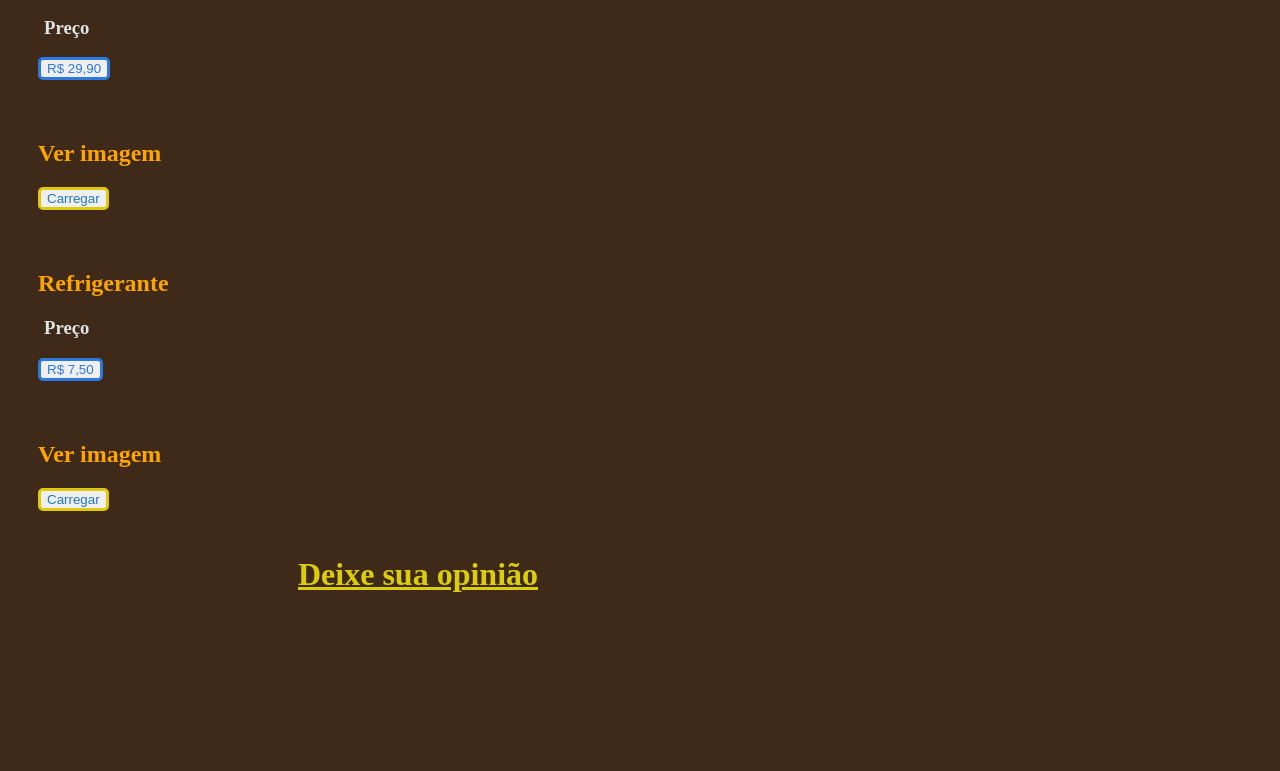
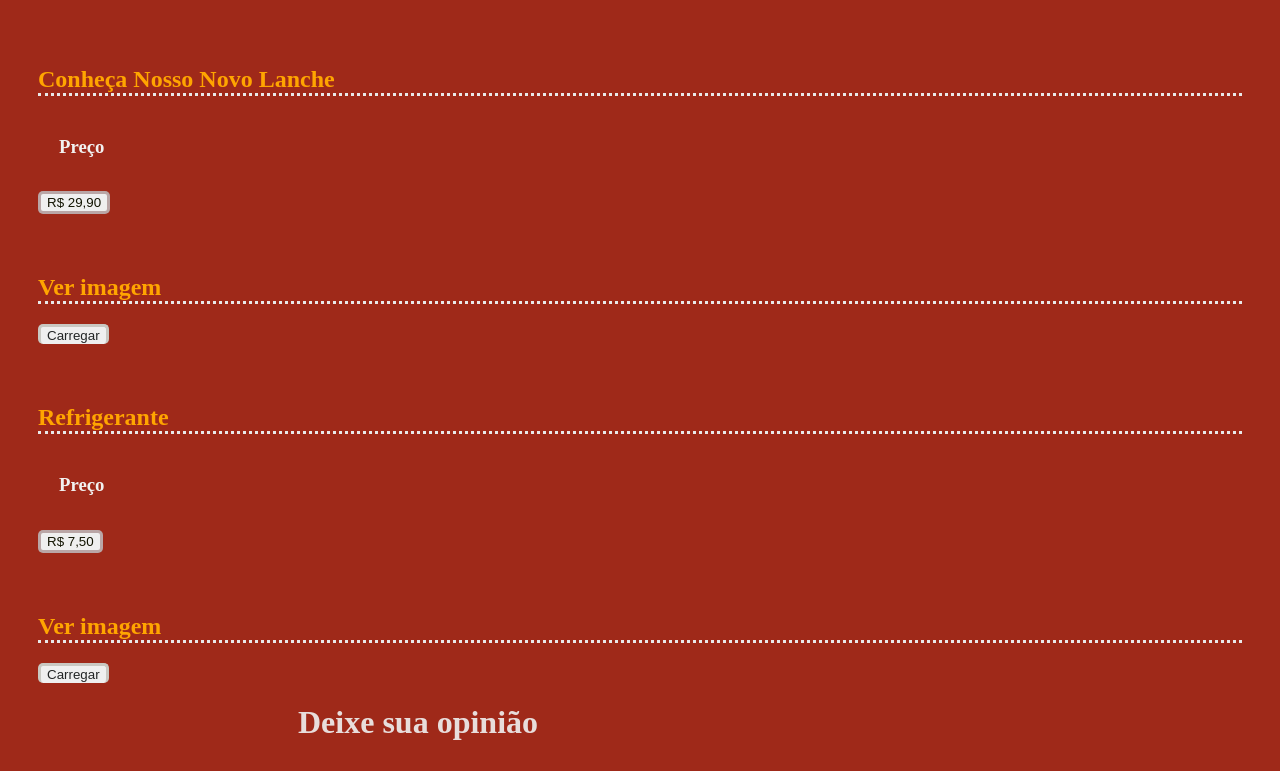
Before and after one commit to grdlondon/Conhe-a-Nosso-Novo-Menu, a plain HTML site: page Index.html in a window 1280 px wide. Shown: the part 874-1645 px from the top of the page. Before the commit the page ends 1488 px from the top, so only its background shows below. Drawn offline with Linux system fonts and the light colour scheme.

Commit message:
Novas mudanças no código

```diff
--- a/Index.html
+++ b/Index.html
@@ -12,7 +12,7 @@
 
     <h1>Special Burguer</h1>
 
-    <h1>Conheça Nosso menu</h1>
+    <h2>Conheça Nosso menu</h2>
 
     <h2>Promoção Dois Hamburgueres</h2>
 
@@ -64,5 +64,6 @@
 
 <h1>Deixe sua opinião</h1>
 
+
 </body>
 </html>
--- a/style.css
+++ b/style.css
@@ -1,28 +1,30 @@
 body{
-   background-color:rgba(44, 19, 2, 0.904)
+   background-color:rgba(150, 19, 2, 0.904)
 
 }
 
 h1{
-    color: rgb(219, 205, 11)
-
+    color: rgba(240, 240, 240, 0.904)
 
 
 }
 
  h1{
-text-decoration: underline;
+
 display: flex;
 align-items: 100px ;
 margin-inline: 290px;
 position: absolute 80px;
 z-index: 9px;
 align-items: center;
-margin-top:  45px;
+margin-bottom:   30px;
+border-top: 90px;
 
 
 
- }
+
+
+}
 
 
 h2{
@@ -31,23 +33,31 @@ h2{
     margin-top: 25px;
     margin-top: 60px;
     text-align: justify;
+border-bottom:  rgb(233, 233, 233) dotted;
+margin-bottom: 20px
 
 }
 
 h3{
-    color: rgb(224, 228, 228);
+    color: rgba(243, 245, 244, 0.986);
 display: flex;
 margin-inline: 40px;
 position: absolute 30px;
 z-index: 999;
 align-items: center;
 margin-left: 36px;
+padding-top: 20px;
+padding-left: 15px;
+padding-right: 15px;
+padding-bottom: 15px;
+
+
 }
 input{
     margin-left: 30px;
-    color: rgb(43, 122, 226);
+    color: rgb(18, 20, 2);
     border-radius: 5px;
-    border: solid;
+    border: solid rgba(185, 165, 165, 0.979);
     text-align: justify;
 
 
@@ -56,8 +66,8 @@ input{
 button{
     margin-left: 30px;
     border-radius: 5px;
-    border: solid rgb(223, 201, 10);
-    color: rgb(32, 120, 192);
+    border: solid rgb(201, 200, 194);
+    color: rgb(34, 37, 37);
     text-align: justify;
-
+    border-bottom: 05px;
 }
```
